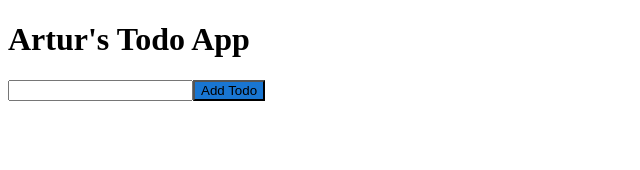
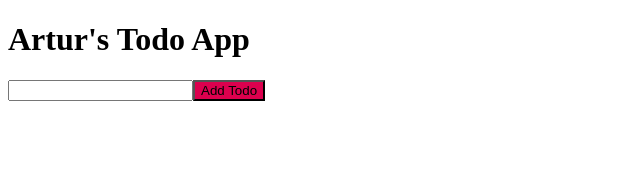
Before and after one commit to rinatsharifullin/Planning-App, a React (Create React App) app: page / in a window 1280 px wide. Shown: the top 170 px of the page, without its empty margins (0-640 px from the left). Built offline with nearby package versions, Linux system fonts and the light colour scheme.

Commit message:
Make of changes required by Liam

```diff
--- a/src/components/Button.jsx
+++ b/src/components/Button.jsx
@@ -2,7 +2,7 @@ import React from 'react';
 
 const Button = ( {btnText, type, onClick} ) =>{
   return(
-    <button style={{backgroundColor: btnText === "Add Todo" ? "#1976d2" : "#dc004e"}}
+    <button style={{backgroundColor: btnText === "Submit" ? "#1976d2" : "#dc004e"}}
       type={type}
       onClick={onClick}>
       {btnText}
--- a/src/components/CreateTodo.jsx
+++ b/src/components/CreateTodo.jsx
@@ -7,8 +7,6 @@ const CreateTodo = ( {addTodo} ) => {
 
     const handleSubmit = (event) =>{
       event.preventDefault();
-      //const userInput = addNewTodo;
-      //addTodo({userInput});
       addTodo(addNewTodo)
       setAddNewTodo('');
     }
@@ -18,9 +16,9 @@ const CreateTodo = ( {addTodo} ) => {
     }
 
     return(
-        <form>
-          <input type ="text" value={addNewTodo} onChange={handleChange} />
-          <Button btnText='Add Todo' type='submit' onClick={handleSubmit}/>
+        <form onSubmit={handleSubmit}>
+          <input type ="text" value={addNewTodo} onChange={handleChange} required/>
+          <Button btnText='Add Todo' type='submit'/>
         </form>
     )
 
```
